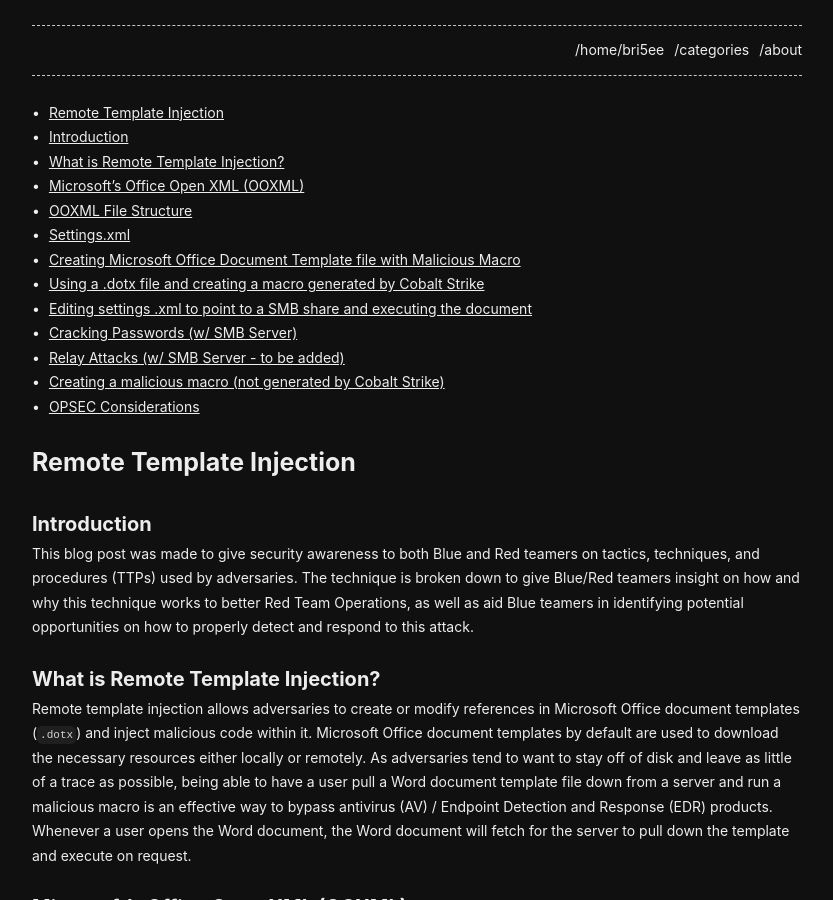
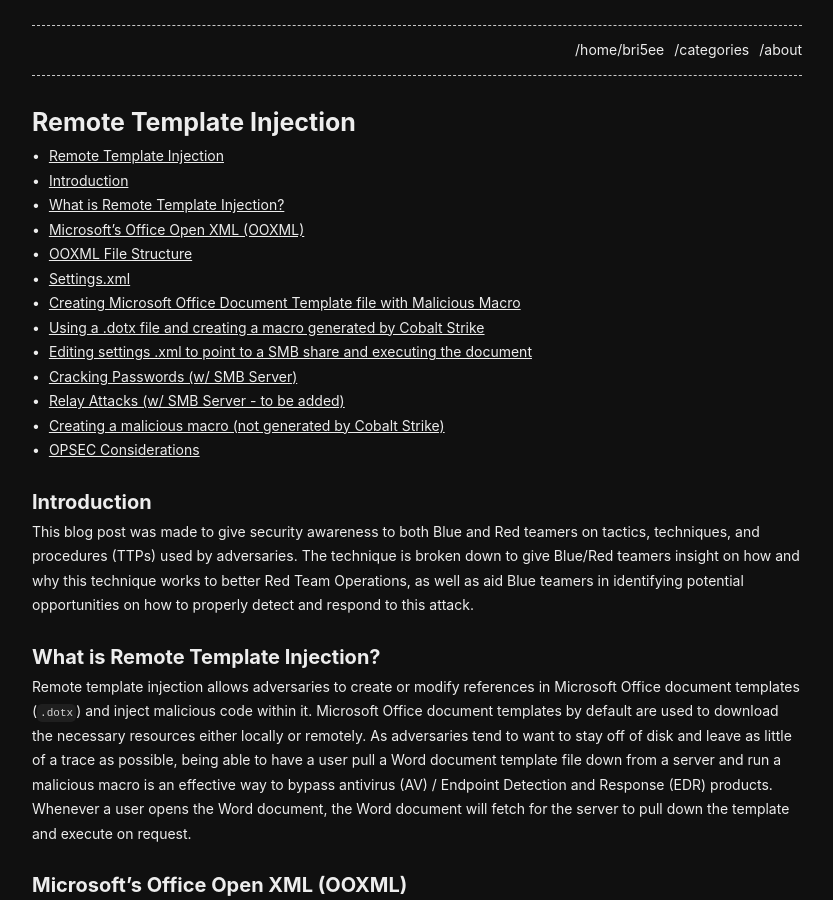
Before and after one commit to notbricey/brisee.github.io, a Jekyll site: the page built from _posts/2022-01-09-remote-template-injection.md, in a window 1280 px wide and 900 px high. Shown: the whole window, without its empty margins (223-1056 px from the left). Built offline with Jekyll 4.4.1, drawn with Linux system fonts in a browser that asks for light colours; part of the change alters nothing that is shown.

Commit message:
Update 2022-01-09-remote-template-injection.md

```diff
--- a/_posts/2022-01-09-remote-template-injection.md
+++ b/_posts/2022-01-09-remote-template-injection.md
@@ -4,6 +4,15 @@ title: Remote Template Injection
 modified: 2022-01-09
 categories: [Red Team]
 ---
+
+<style>
+img {
+  width: 100%;
+  height: 90%;
+}
+</style>
+
+# Remote Template Injection
 
 <div style="position: absolute;">
 
@@ -14,14 +23,6 @@ categories: [Red Team]
 
 <div id="toc-skipped"></div>
 
-<style>
-img {
-  width: 100%;
-  height: 90%;
-}
-</style>
-
-# Remote Template Injection
 ## Introduction
 This blog post was made to give security awareness to both Blue and Red teamers on tactics, techniques, and procedures (TTPs) used by adversaries. The technique is broken down to give Blue/Red teamers insight on how and why this technique works to better Red Team Operations, as well as aid Blue teamers in identifying potential opportunities on how to properly detect and respond to this attack.
 ## What is Remote Template Injection?
```
